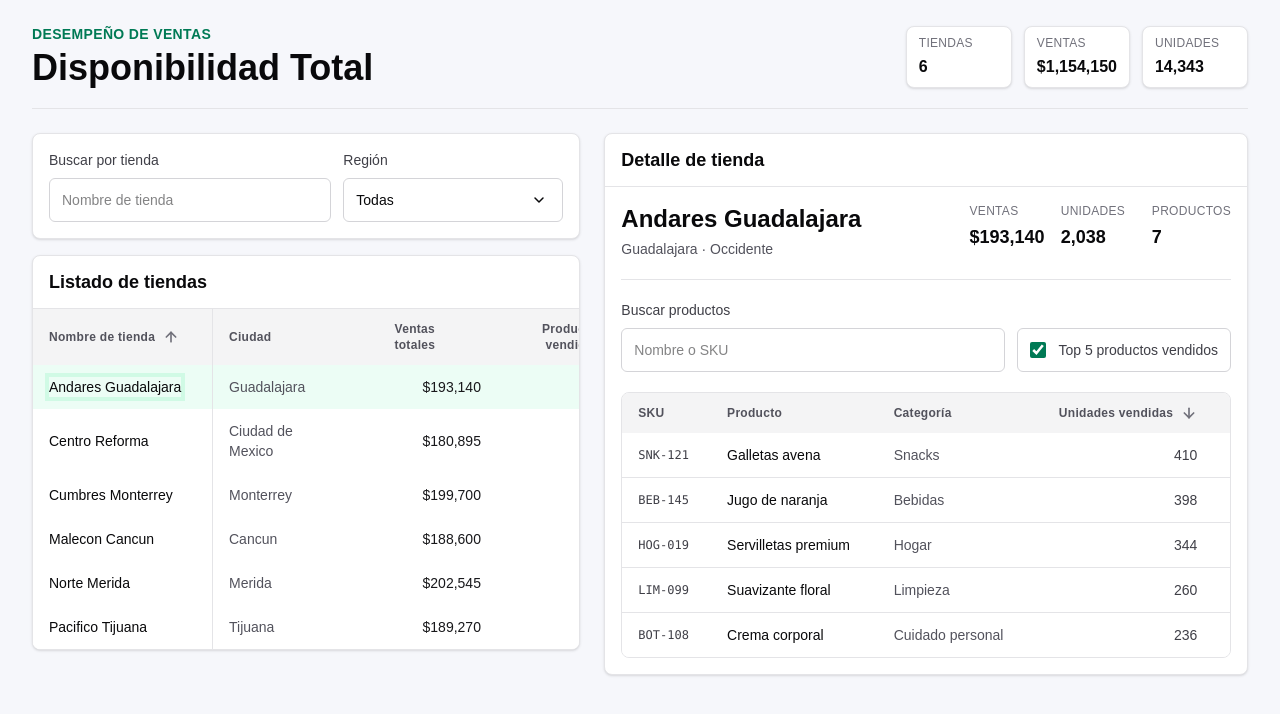
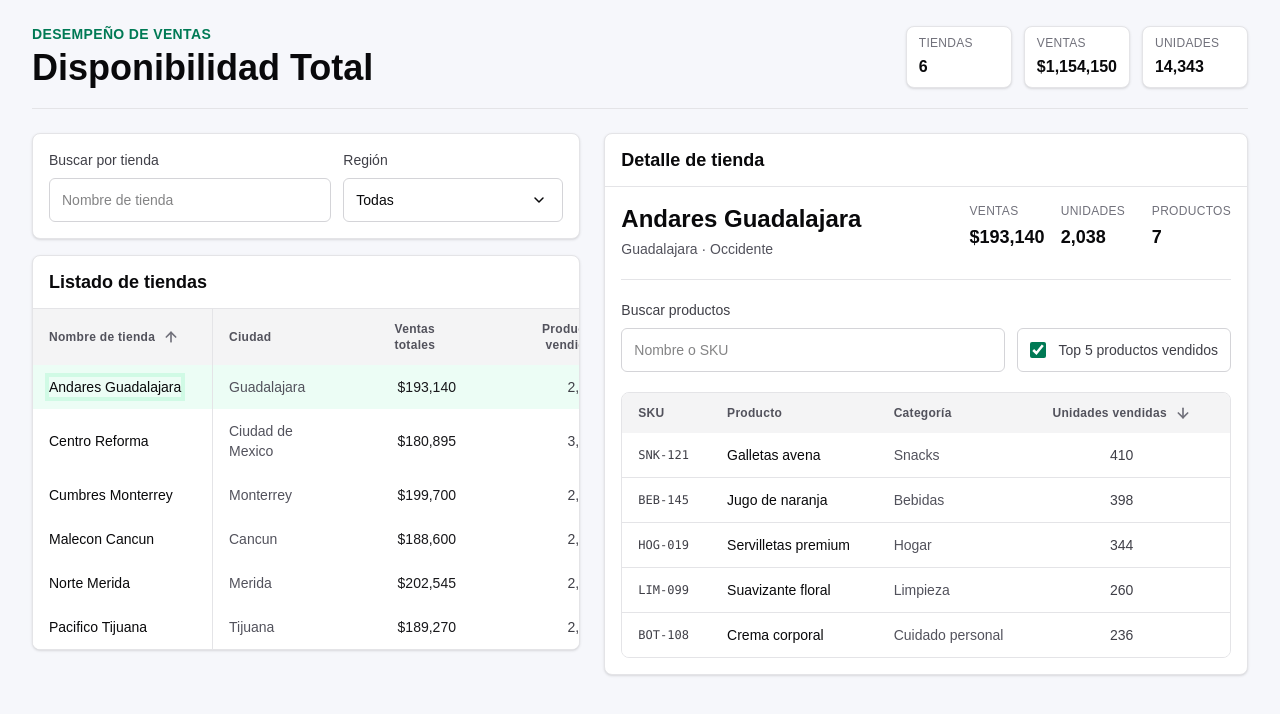
Before and after one commit to MarcoChavez1940/disponibilidad-total-challenge, a Next.js app: page / in a window 1280 px wide. Both pictures are taken after a click on the button "Andares Guadalajara". Shown: the top 714 px of the page. Built offline with nearby package versions, Linux system fonts and the light colour scheme.

Commit message:
improve: add align parameters of columns

```diff
--- a/src/components/sales-dashboard.tsx
+++ b/src/components/sales-dashboard.tsx
@@ -27,8 +27,8 @@ const storeColumns: Array<{
 }> = [
   { key: "name", label: "Nombre de tienda" },
   { key: "city", label: "Ciudad" },
-  { key: "totalSales", label: "Ventas totales", align: "text-right" },
-  { key: "productsSold", label: "Productos vendidos", align: "text-right" },
+  { key: "totalSales", label: "Ventas totales", align: "text-center" },
+  { key: "productsSold", label: "Productos vendidos", align: "text-center" },
 ];
 
 const productColumns: Array<{
@@ -39,8 +39,8 @@ const productColumns: Array<{
   { key: "sku", label: "SKU" },
   { key: "product", label: "Producto" },
   { key: "category", label: "Categoría" },
-  { key: "unitsSold", label: "Unidades vendidas", align: "text-right" },
-  { key: "totalSale", label: "Venta total", align: "text-right" },
+  { key: "unitsSold", label: "Unidades vendidas", align: "text-center" },
+  { key: "totalSale", label: "Venta total", align: "text-center" },
 ];
 
 function normalize(value: string) {
@@ -417,11 +417,7 @@ export default function SalesDashboard() {
                             key={column.key}
                           >
                             <button
-                              className={`inline-flex items-center gap-2 font-semibold transition hover:text-emerald-700 focus:outline-none focus:ring-4 focus:ring-emerald-100 ${
-                                column.align === "text-right"
-                                  ? "ml-auto justify-end"
-                                  : ""
-                              }`}
+                              className="inline-flex items-center gap-2 font-semibold transition hover:text-emerald-700 focus:outline-none focus:ring-4 focus:ring-emerald-100"
                               onClick={() => handleStoreSort(column.key)}
                               type="button"
                             >
@@ -519,10 +515,10 @@ export default function SalesDashboard() {
                           <td className="break-words px-2 py-3 text-zinc-600 sm:px-4">
                             {store.city}
                           </td>
-                          <td className="whitespace-nowrap px-2 py-3 text-right font-medium text-zinc-900 sm:px-4">
+                          <td className="whitespace-nowrap px-2 py-3 text-center font-medium text-zinc-900 sm:px-4">
                             {currencyFormatter.format(store.totalSales)}
                           </td>
-                          <td className="whitespace-nowrap px-2 py-3 text-right text-zinc-700 sm:px-4">
+                          <td className="whitespace-nowrap px-2 py-3 text-center text-zinc-700 sm:px-4">
                             {numberFormatter.format(store.productsSold)}
                           </td>
                         </tr>
@@ -627,11 +623,7 @@ export default function SalesDashboard() {
                               key={column.key}
                             >
                               <button
-                                className={`inline-flex items-center gap-2 font-semibold transition hover:text-emerald-700 focus:outline-none focus:ring-4 focus:ring-emerald-100 ${
-                                  column.align === "text-right"
-                                    ? "ml-auto justify-end"
-                                    : ""
-                                }`}
+                                className="inline-flex items-center gap-2 font-semibold transition hover:text-emerald-700 focus:outline-none focus:ring-4 focus:ring-emerald-100"
                                 onClick={() => handleProductSort(column.key)}
                                 type="button"
                               >
@@ -680,10 +672,10 @@ export default function SalesDashboard() {
                           <td className="px-4 py-3 text-zinc-600">
                             {product.category}
                           </td>
-                          <td className="px-4 py-3 text-right text-zinc-700">
+                          <td className="px-4 py-3 text-center text-zinc-700">
                             {numberFormatter.format(product.unitsSold)}
                           </td>
-                          <td className="px-4 py-3 text-right font-medium text-zinc-900">
+                          <td className="px-4 py-3 text-center font-medium text-zinc-900">
                             {currencyFormatter.format(product.totalSale)}
                           </td>
                         </tr>
```
